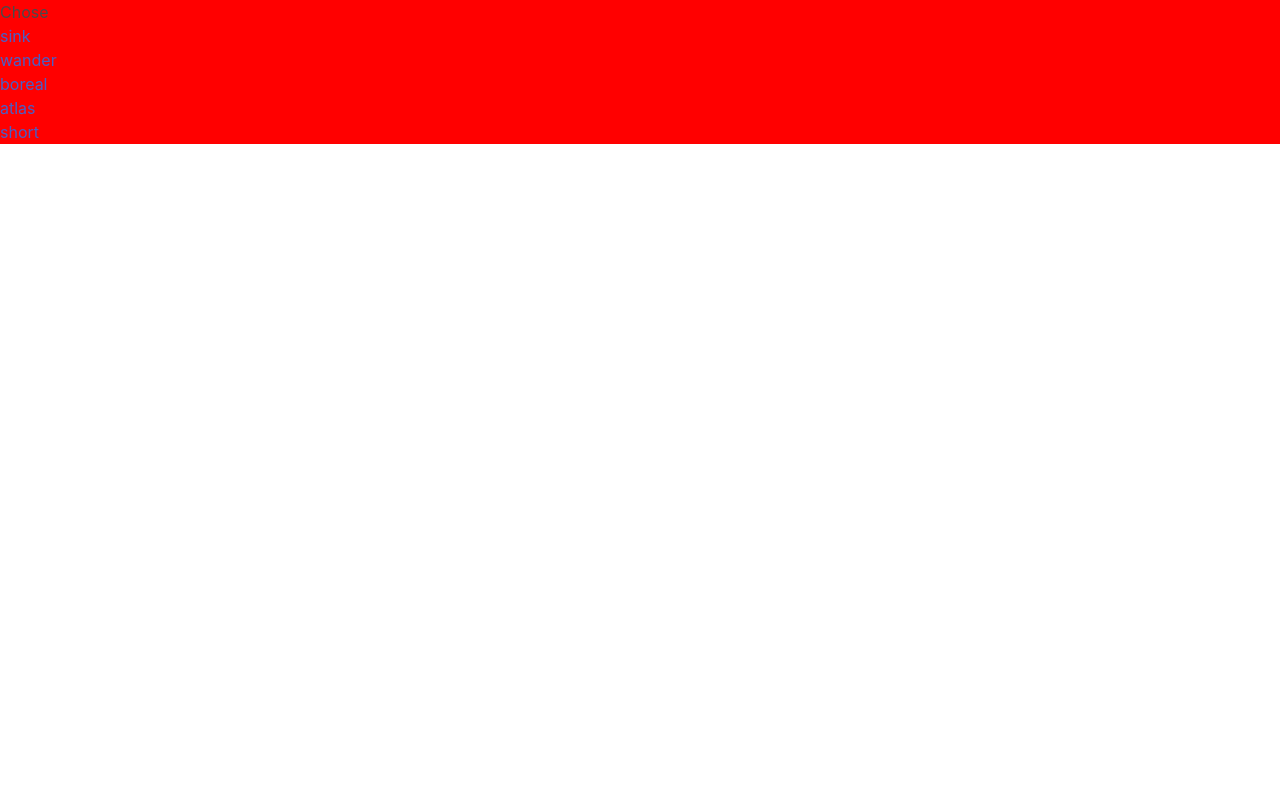
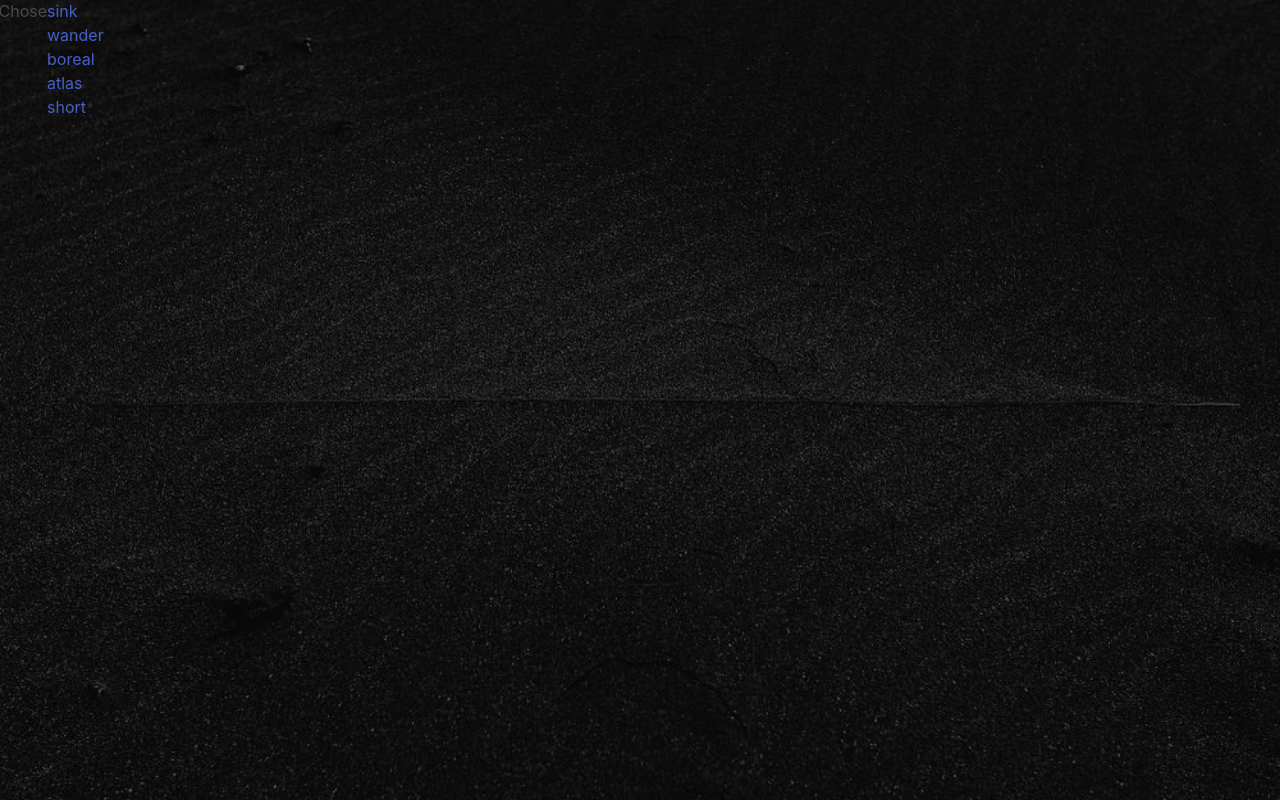
Before and after one commit to dimitri-rob/malmo-sink, a Vue app: page /chose in a window 1280 px wide. Built offline with nearby package versions, Linux system fonts and the light colour scheme.

Commit message:
Gestion affichage background

```diff
--- a/src/App.vue
+++ b/src/App.vue
@@ -1,6 +1,14 @@
 <template>
   <div id="app">
-    <router-view></router-view>
+    <transition name="fade">
+      <router-view name="background"></router-view>
+    </transition>
+
+    <main>
+      <transition name="fade">
+        <router-view></router-view>
+      </transition>
+    </main>
   </div>
 </template>
 
@@ -12,4 +20,5 @@ export default {};
 @import "../src/css/_variables.scss";
 @import "../src/css/main.scss";
 @import "../src/css/fonts.scss";
+@import "../src/css/transitions.scss";
 </style>
--- /dev/null
+++ b/src/components/background.vue
@@ -0,0 +1,13 @@
+<template>
+  <section class="background">
+    <img
+      src="../assets/page-background.jpg"
+      alt="Sink background"
+      class="background__img"
+    />
+  </section>
+</template>
+
+<script>
+export default {};
+</script>
--- a/src/components/chose.vue
+++ b/src/components/chose.vue
@@ -1,25 +1,41 @@
 <template>
   <section class="chose">
+    <div class="hero is-fullheight homepage__container">
+      <div class="columns is-vcentered">
+        <div class="columns">
           <h1>Chose</h1>
           <nav>
             <ul>
               <li>
-          <router-link :to="{ name: 'Track', params: { id: 'sink' } }">sink</router-link>
+                <router-link :to="{ name: 'Track', params: { id: 'sink' } }"
+                  >sink</router-link
+                >
               </li>
               <li>
-          <router-link :to="{ name: 'Track', params: { id: 'wander' } }">wander</router-link>
+                <router-link :to="{ name: 'Track', params: { id: 'wander' } }"
+                  >wander</router-link
+                >
               </li>
               <li>
-          <router-link :to="{ name: 'Track', params: { id: 'boreal' } }">boreal</router-link>
+                <router-link :to="{ name: 'Track', params: { id: 'boreal' } }"
+                  >boreal</router-link
+                >
               </li>
               <li>
-          <router-link :to="{ name: 'Track', params: { id: 'atlas' } }">atlas</router-link>
+                <router-link :to="{ name: 'Track', params: { id: 'atlas' } }"
+                  >atlas</router-link
+                >
               </li>
               <li>
-          <router-link :to="{ name: 'Track', params: { id: 'short' } }">short</router-link>
+                <router-link :to="{ name: 'Track', params: { id: 'short' } }"
+                  >short</router-link
+                >
               </li>
             </ul>
           </nav>
+        </div>
+      </div>
+    </div>
   </section>
 </template>
 
@@ -27,8 +43,11 @@
 export default {};
 </script>
 
-<style>
+<style lang="scss" scoped>
+@import "../css/_variables.scss";
+
 .chose {
-  background: red;
+  position: relative;
+  z-index: 10;
 }
 </style>
--- a/src/css/main.scss
+++ b/src/css/main.scss
@@ -2,9 +2,34 @@ body {
   font-family: $mainFont;
 }
 
+.background {
+  background: #000;
+  background-size: cover;
+  box-sizing: border-box;
+  position: fixed;
+  top: 0px;
+  left: 0px;
+  width: 100%;
+  height: 100vh;
+  z-index: 0;
+
+  &__img {
+    width: 100%;
+    height: 100%;
+    object-fit: cover;
+    object-position: center;
+    opacity: 0.4;
+  }
+}
+
+.main {
+  position: relative;
+  z-index: 10;
+}
+
 .btn {
   font-family: $titleFont;
-  font-size: 30rem;
+  font-size: 26rem;
   color: #fff;
   border: #fff 1px solid;
   padding: 2px 22px 6px 22px;
--- /dev/null
+++ b/src/css/transitions.scss
@@ -0,0 +1,7 @@
+.fade-enter-active,
+.fade-leave-active {
+  transition: opacity 1.5s;
+}
+.fade-enter, .fade-leave-to /* .fade-leave-active below version 2.1.8 */ {
+  opacity: 0;
+}
```
Also changed, not shown: src/main.js (+4 -3 lines). Lines whose indentation alone changed are shown as unchanged.
